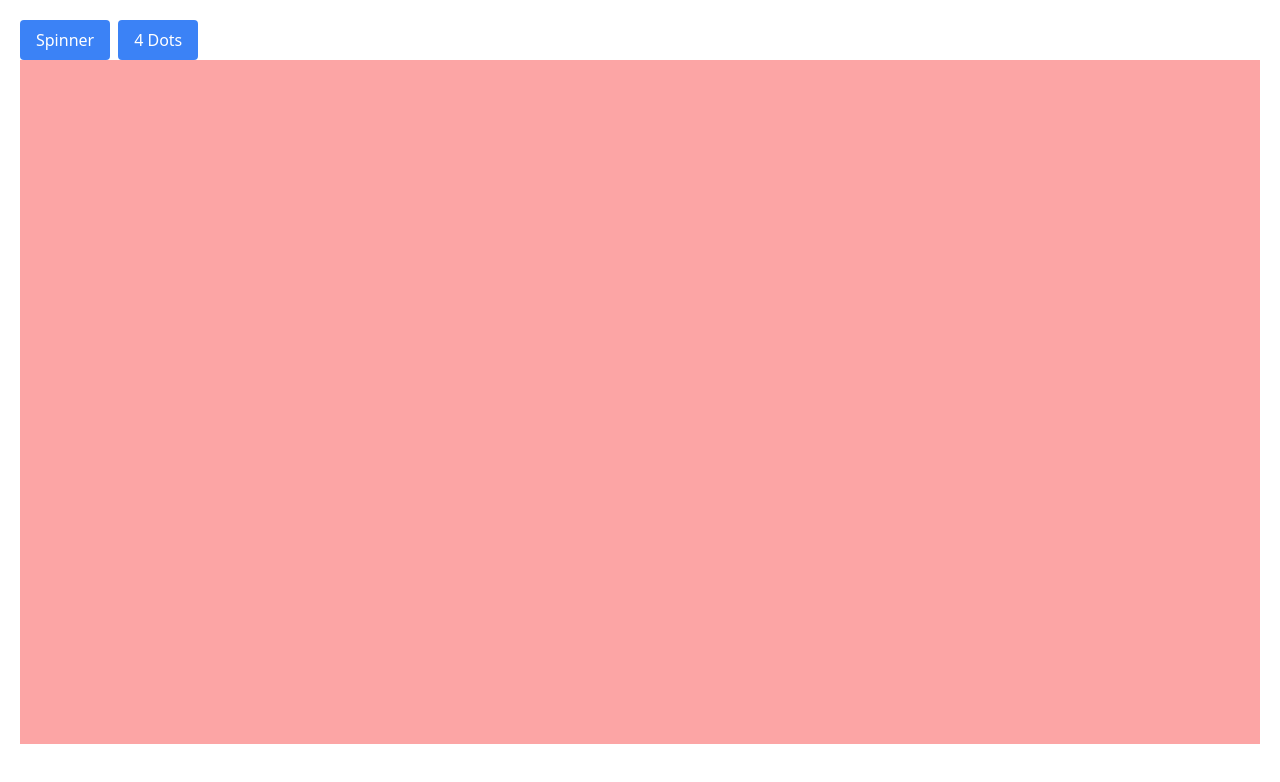
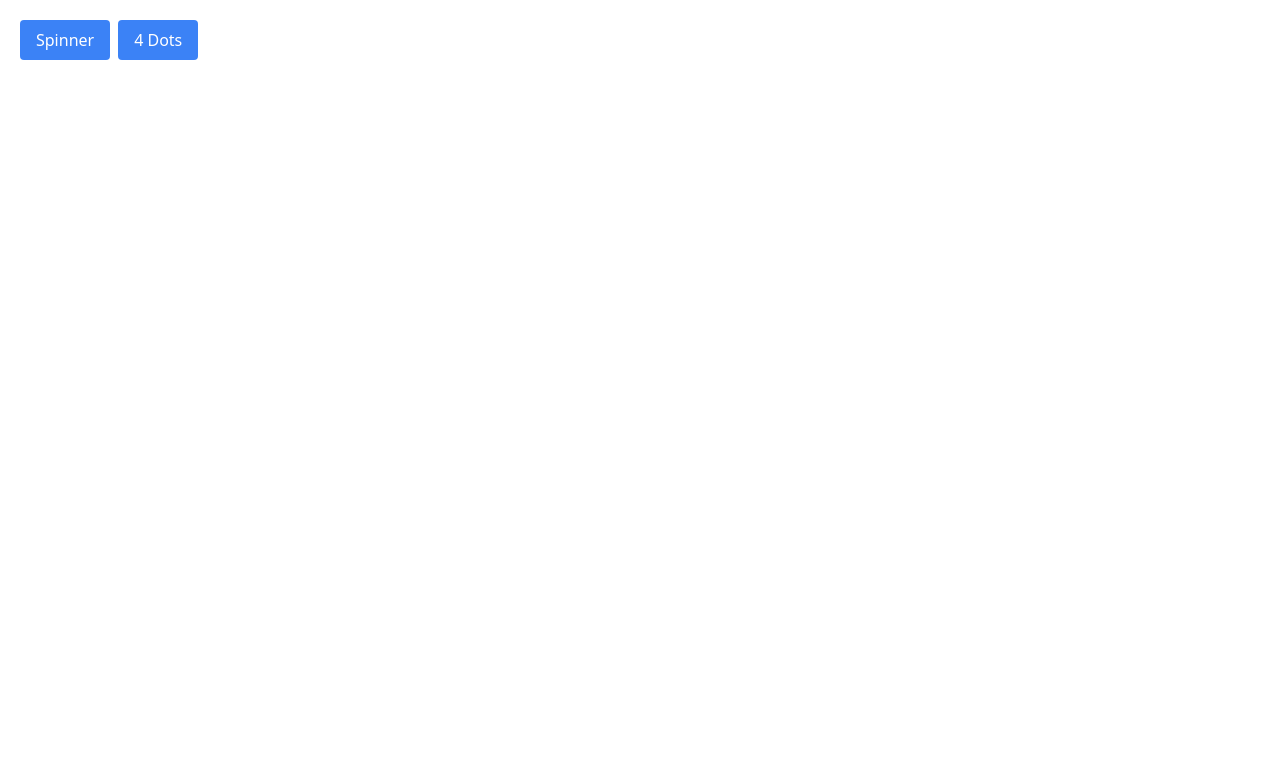
Before and after one commit to Everlasting12/loading-animations, a plain HTML site: page index.html in a window 1280 px wide. Drawn offline with nearby package versions, Linux system fonts and the light colour scheme.

Commit message:
removed bg-red-300 bgcolor

```diff
--- a/index.html
+++ b/index.html
@@ -9,7 +9,7 @@
 </head>
 <body class="w-full h-screen flex-cols justify-center items-center gap-1 p-5">
   <div id="buttons-container" class="space-x-2"></div>
-  <div id="animation-container" class="bg-red-300 flex w-full h-[90%] justify-center items-center"></div>
+  <div id="animation-container" class="flex w-full h-[90%] justify-center items-center"></div>
 
 <script>
 const buttons =[
```
